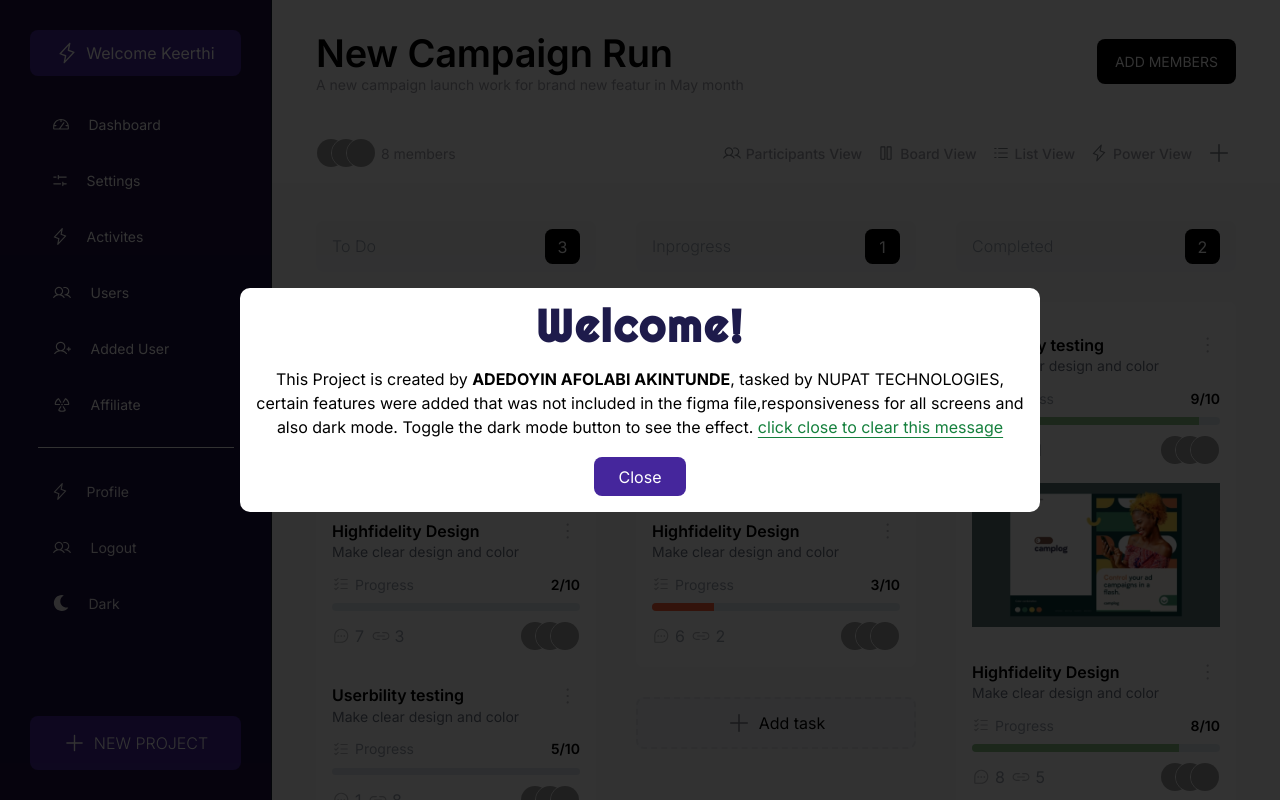
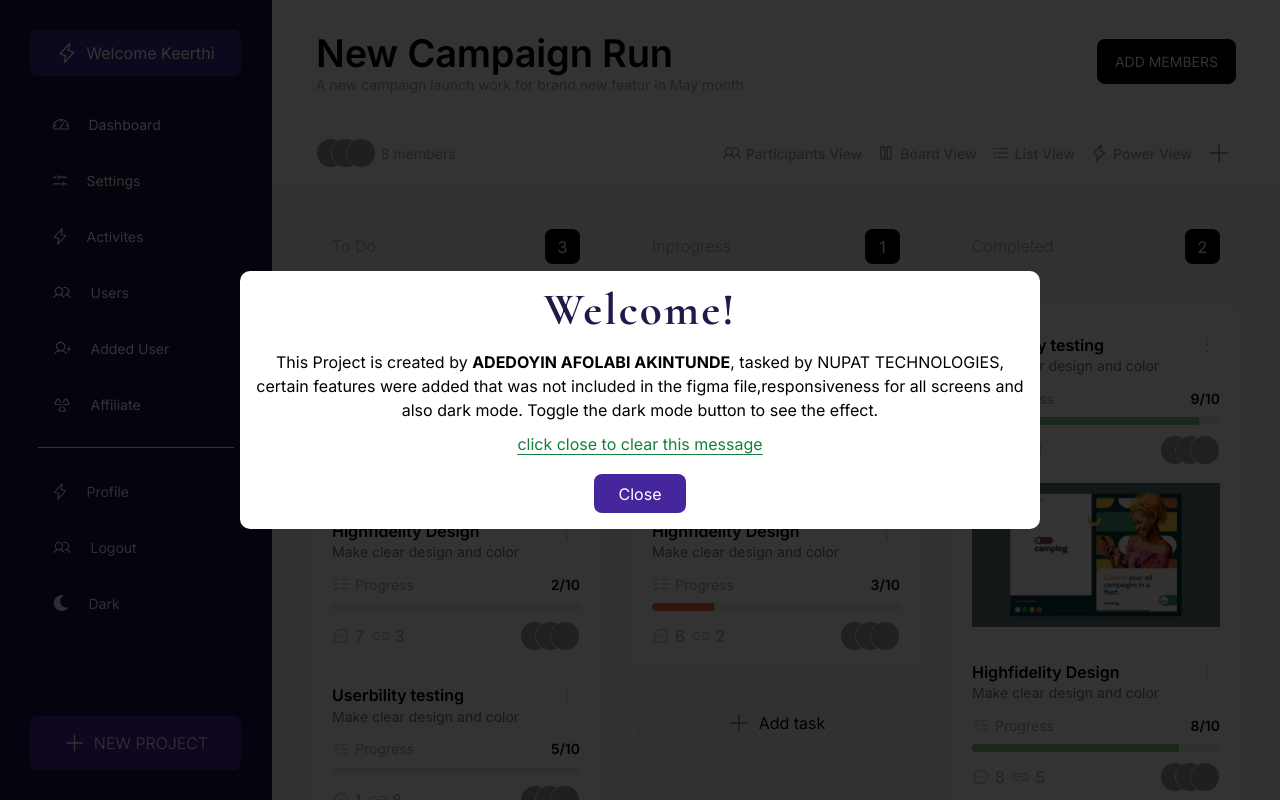
Before and after one commit to 4cub3/Dashboard, a React (Vite) app: page / in a window 1280 px wide. Built offline with nearby package versions, Linux system fonts and the light colour scheme; grey boxes are pictures that could not be loaded.

Commit message:
added darkmode to the modal

```diff
--- a/src/components/Welcome/Welcome.jsx
+++ b/src/components/Welcome/Welcome.jsx
@@ -7,16 +7,16 @@ const Welcome = () => {
     const ctxModal = useContext(DarkModeContext)
   return (
     <Modal>
-      <Card className='max-w-7xl flex flex-col items-center text-center rounded-2xl'>
-        <h1 className="text-7xl font-semibold font-display tracking-wider text-indigo-950">Welcome!</h1>
-        <p>
+      <Card className='max-w-7xl flex flex-col items-center text-center rounded-2xl mx-8'>
+        <h1 className="text-7xl font-bold font-serif tracking-wider text-indigo-950 dark:text-gray-200 ">Welcome!</h1>
+        <p className="dark:text-gray-200">
           {" "}
           This Project is created by <span className="font-bold uppercase">Adedoyin Afolabi Akintunde</span>, tasked by NUPAT
           TECHNOLOGIES, certain features were added that was not included in the
           figma file,responsiveness for all screens and also dark mode. Toggle
-          the dark mode button to see the effect. <span className="text-green-700 underline underline-offset-4">click close to clear this message</span>{" "}
+          the dark mode button to see the effect. <span className="text-green-700 underline underline-offset-4 block mt-4">click close to clear this message</span>{" "}
         </p>
-        <Button className='bg-onPrimary dark:bg-slate-950 text-white py-3 px-10 ' onclick={ctxModal.addModal}>Close</Button>
+        <Button className='bg-onPrimary  text-white py-3 px-10 ' onclick={ctxModal.addModal}>Close</Button>
       </Card>
     </Modal>
   );
--- a/src/index.css
+++ b/src/index.css
@@ -1,5 +1,5 @@
 @import url("https://fonts.googleapis.com/css2?family=Inter:wght@100;200;300;400;500;600;700;800;900&display=swap");
-@import url('https://fonts.googleapis.com/css2?family=Righteous&display=swap');
+@import url('https://fonts.googleapis.com/css2?family=Cormorant:ital,wght@0,300;0,400;0,500;0,600;0,700;1,300;1,400;1,500;1,600;1,700&display=swap');
 @tailwind base;
 @tailwind components;
 @tailwind utilities;
--- a/src/shared/Modal/Modal.jsx
+++ b/src/shared/Modal/Modal.jsx
@@ -1,12 +1,12 @@
 import React,{useContext} from "react";
 import ReactDOM from "react-dom";
-
+import { DarkModeContext } from "../../store/DarkContext";
 const Modal = ({ children }) => {
-
+    const  ctxDark = useContext(DarkModeContext)
 
     return(
   ReactDOM.createPortal(
-    <section className="flex items-center justify-center absolute top-0 left-0 h-screen w-screen z-[1000] bg-[rgba(0,0,0,0.8)]">
+    <section className={`flex items-center justify-center absolute top-0 left-0 h-screen w-screen z-[1000] ${ctxDark.isDark && 'dark'} bg-[rgba(0,0,0,0.8)]`}>
       {children}
     </section>,
     document.getElementById("modal")
--- a/src/shared/card/Card.jsx
+++ b/src/shared/card/Card.jsx
@@ -1,6 +1,7 @@
 import React from 'react'
 
 const Card = ({children,className}) => {
+
   return (
     <div className={`p-[1.6rem] gap-[1.8rem] bg-white ${className} dark:bg-slate-950 transition-colors duration-300 `}>
         {children}
--- a/tailwind.config.js
+++ b/tailwind.config.js
@@ -29,7 +29,8 @@ export default {
     },
     fontFamily:{
       sans : ['Inter','sans-serif'],
-      display: ['Righteous']
+      display: ['Righteous'],
+      serif: ['Cormorant','Merriweather', 'serif']
     }
   },
   plugins: [],
```
